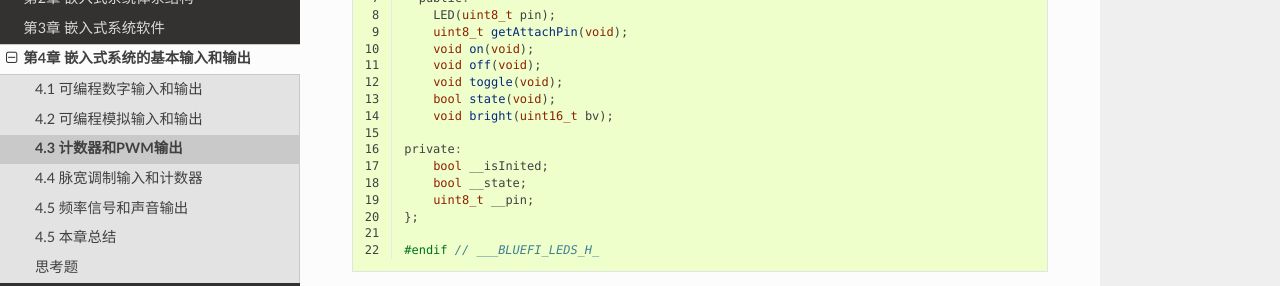
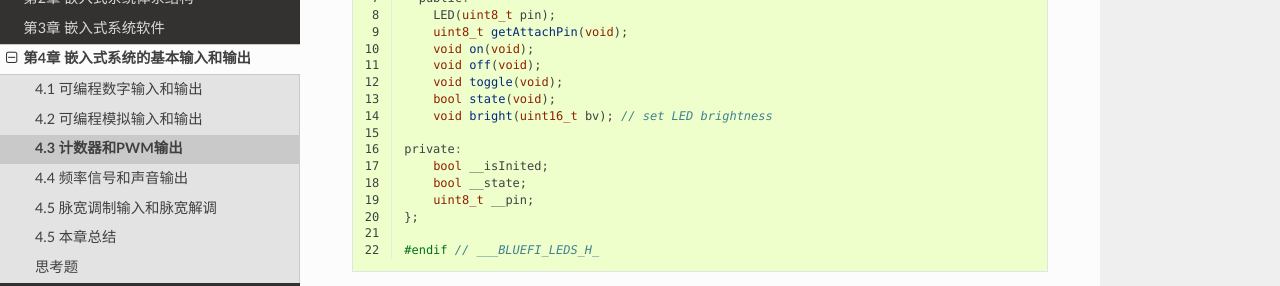
Before and after one commit to BradChan/TheEmbeddedSystem, a Sphinx documentation site: the page built from source/c4_ec_basedio/timer_pwm.rst, in a window 1280 px wide and 1400 px high, scrolled down 3637 px. Shown: the part 151-437 px from the top of the window. Built offline with Sphinx 7.4.7 and the Read the Docs theme 2.0.0, drawn with Linux system fonts in a browser that asks for light colours.

Commit message:
update ch4.3

```diff
--- a/source/c4_ec_basedio/index_c4.rst
+++ b/source/c4_ec_basedio/index_c4.rst
@@ -18,8 +18,8 @@ DAC属于模拟输出外设。脉冲的宽度、频率(或密度)调制信号具
    dio.rst
    aio.rst
    timer_pwm.rst
+   pulse_out.rst
    pulse_in.rst
-   pulse_out.rst
    summary.rst
    problems.rst
 
--- a/source/c4_ec_basedio/pulse_in.rst
+++ b/source/c4_ec_basedio/pulse_in.rst
@@ -1,5 +1,5 @@
 ===========================
-4.4 脉宽调制输入和计数器
+4.5 脉宽调制输入和脉宽解调
 ===========================
 
 PulseIn
--- a/source/c4_ec_basedio/pulse_out.rst
+++ b/source/c4_ec_basedio/pulse_out.rst
@@ -1,5 +1,5 @@
 ===========================
-4.5 频率信号和声音输出
+4.4 频率信号和声音输出
 ===========================
 
 PulseOut
--- a/source/c4_ec_basedio/timer_pwm.rst
+++ b/source/c4_ec_basedio/timer_pwm.rst
@@ -121,7 +121,7 @@ BlueFi的LED类的实现代码在“../Documents/Arduino/libraries/BueFi/src/uti
       void off(void);
       void toggle(void);
       bool state(void);
-      void bright(uint16_t bv);
+      void bright(uint16_t bv); // set LED brightness
 
   private:
       bool __isInited;
```
Also changed, not shown: other parts of source/c4_ec_basedio/timer_pwm.rst (+3 -3 lines).
